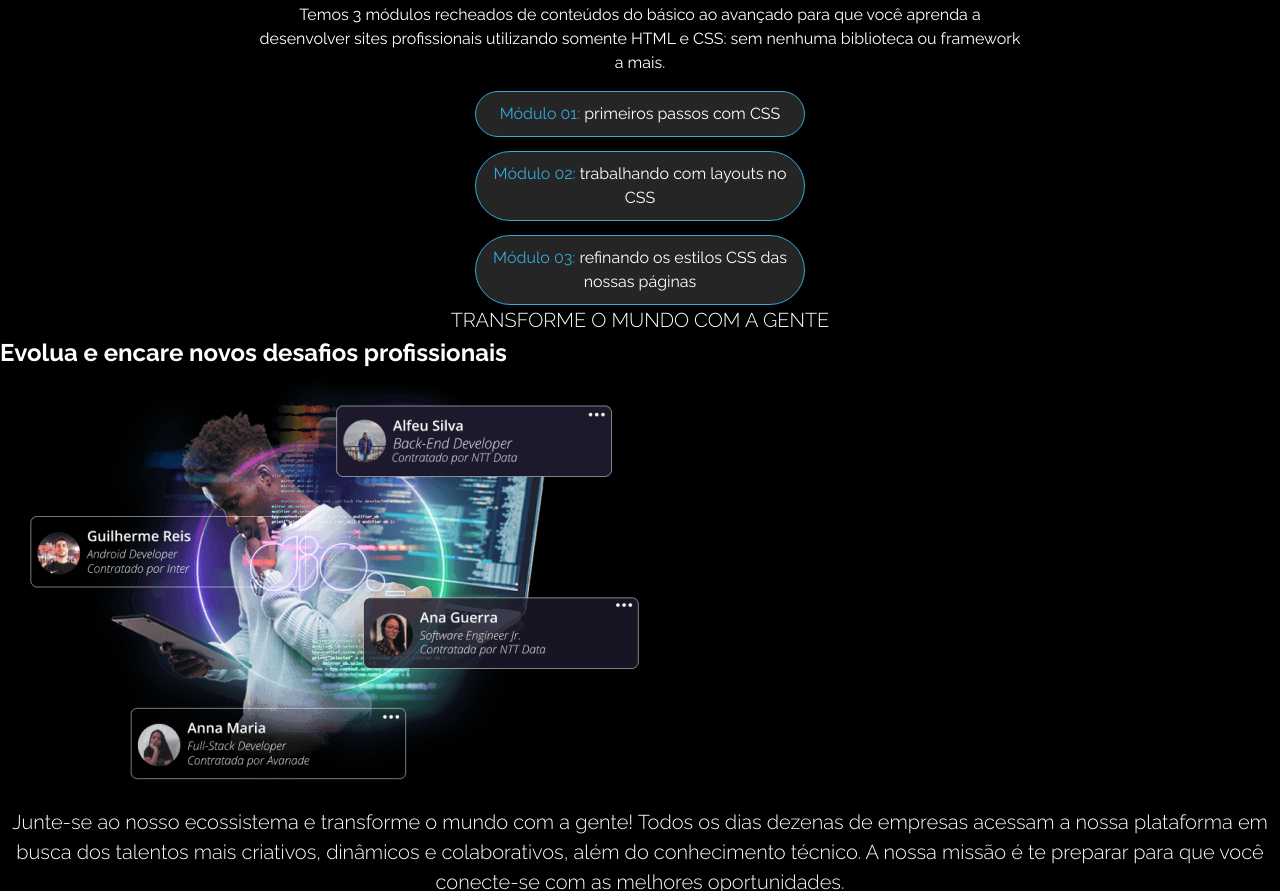
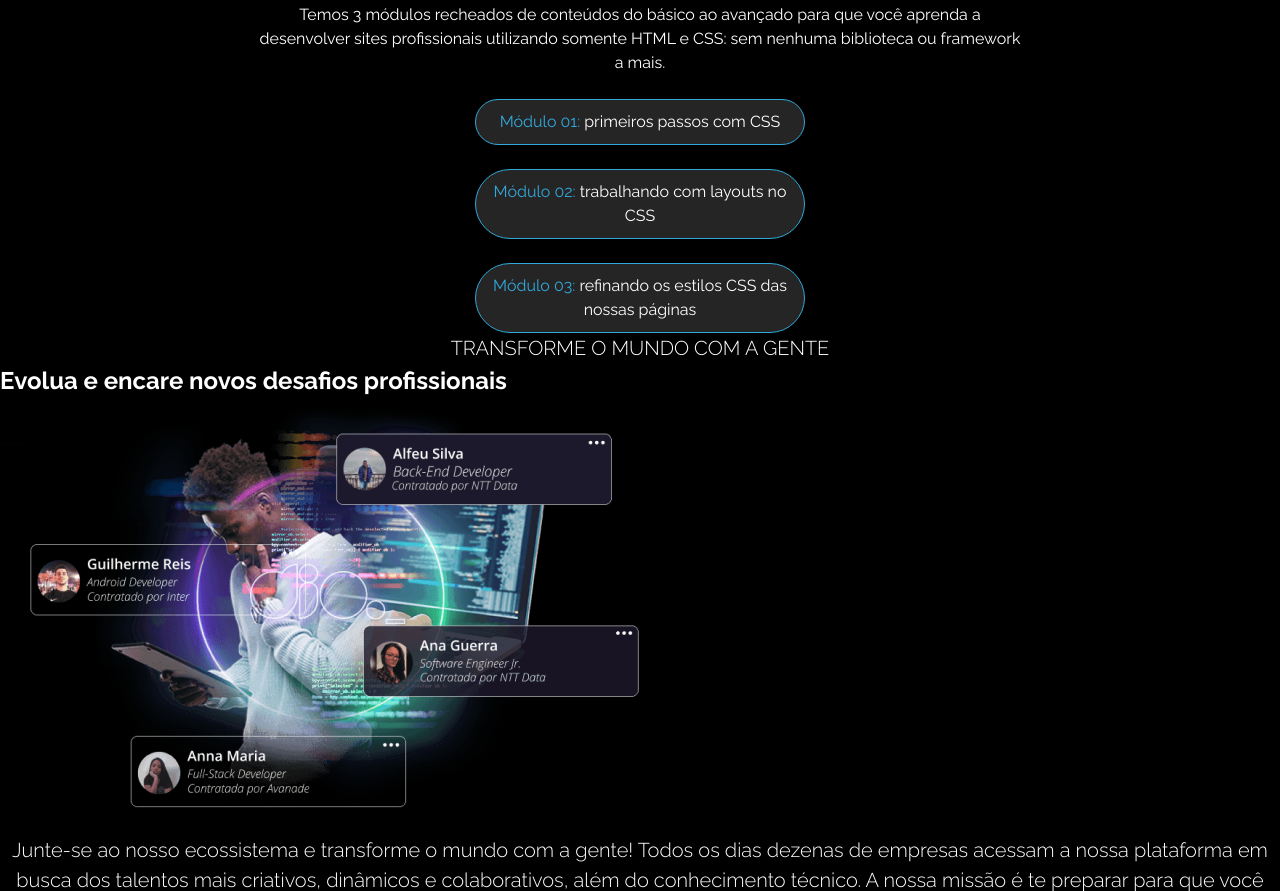
Before and after one commit to raamomm/ESTILIZANDO_SITE_PROJETOS_CURSO_CSS, a plain HTML site: page index.html in a window 1280 px wide. Shown: the part 839-1730 px from the top of the page. Drawn offline with Linux system fonts and the light colour scheme.

Commit message:
Mudei o margin-top da div .module para 24px

```diff
--- a/assets/style.css
+++ b/assets/style.css
@@ -154,7 +154,7 @@ div .module{
     background-color: #252525;
     border: 1px solid #33A8DB;
     border-radius: 37px 37px;
-    margin-top: 14px;
+    margin-top: 24px;
 
 }
 
```
